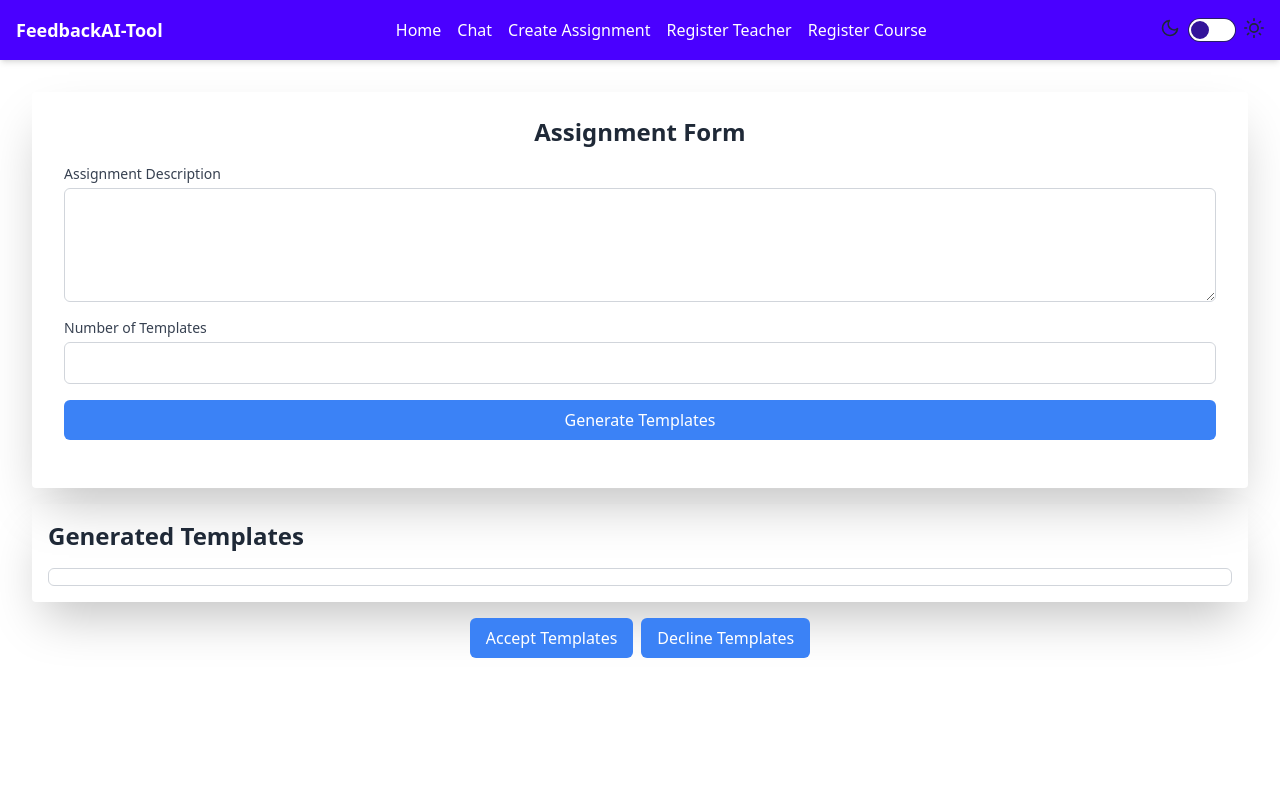
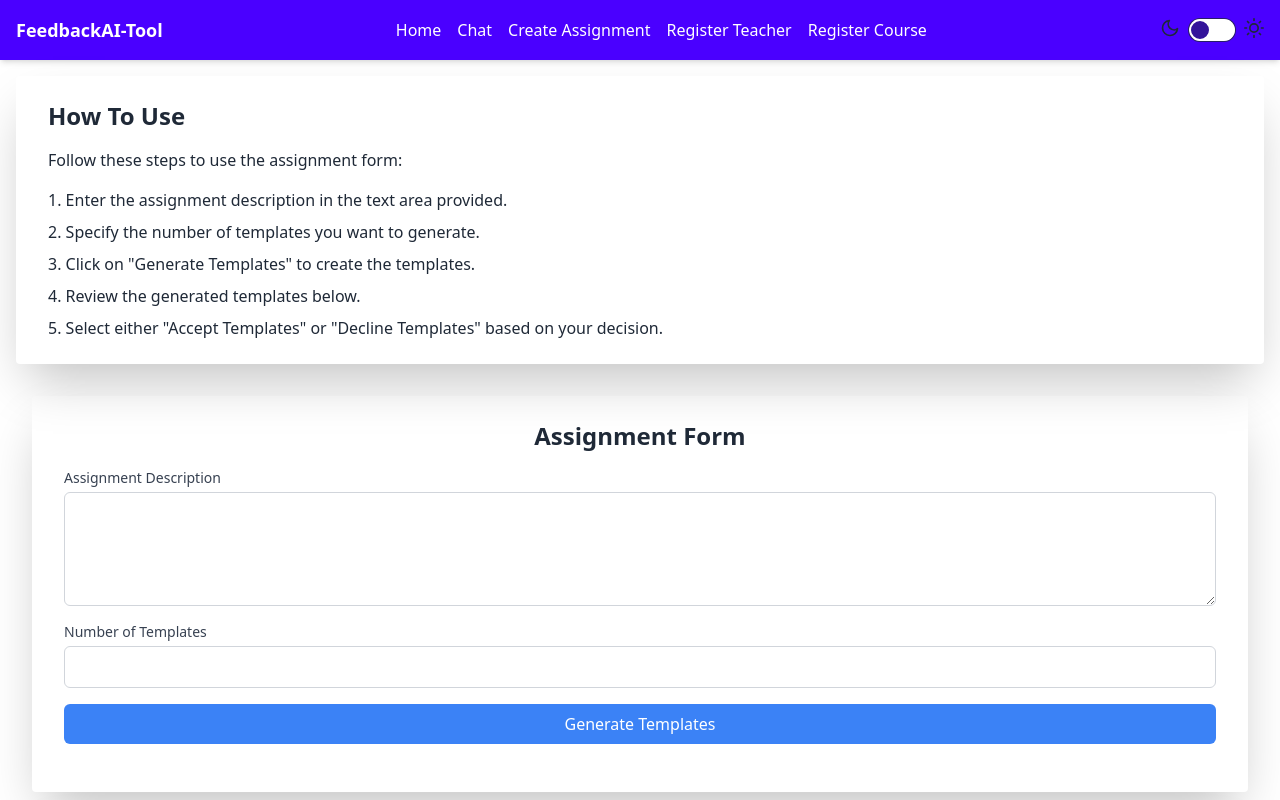
Before and after one commit to afstudeerprojecten/FeedbackAI-Tool, a React (Vite) app: page /FeedbackAI-Tool/assignment in a window 1280 px wide. Shown: the top 800 px of the page. Built offline with nearby package versions, Linux system fonts and the light colour scheme.

Commit message:
Add instructions for using the assignment form

```diff
--- a/src/pages/FormPage.tsx
+++ b/src/pages/FormPage.tsx
@@ -1,10 +1,21 @@
-// FormPage.tsx
 import React from 'react';
 import AssignmentForm from '../components/AssignmentForm';
+
 const FormPage: React.FC = () => {
   return (
     <div className="container mx-auto p-4">
       <div className="mb-8">
+        <div className="bg-base shadow-2xl rounded px-8 py-6 mb-4">
+          <h2 className="text-2xl font-bold mb-4">How To Use</h2>
+          <p className="mb-4">Follow these steps to use the assignment form:</p>
+          <ol className="list-decimal list-inside">
+            <li className="mb-2">Enter the assignment description in the text area provided.</li>
+            <li className="mb-2">Specify the number of templates you want to generate.</li>
+            <li className="mb-2">Click on "Generate Templates" to create the templates.</li>
+            <li className="mb-2">Review the generated templates below.</li>
+            <li>Select either "Accept Templates" or "Decline Templates" based on your decision.</li>
+          </ol>
+        </div>
         <AssignmentForm />
       </div>
     </div>
```
